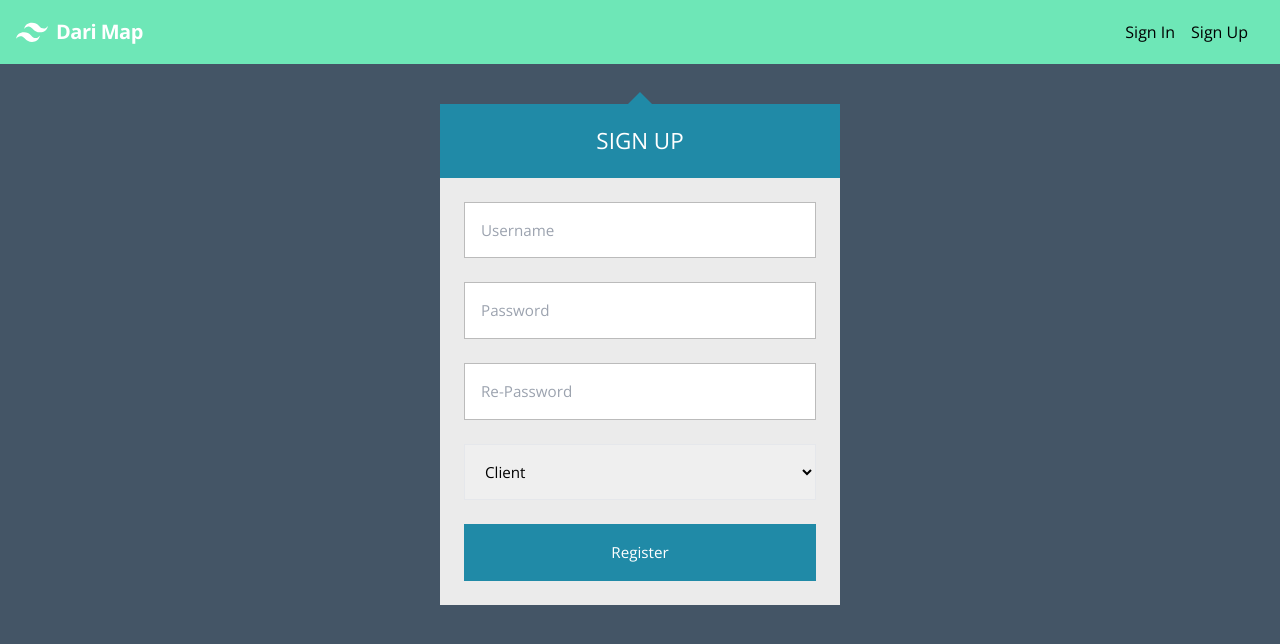
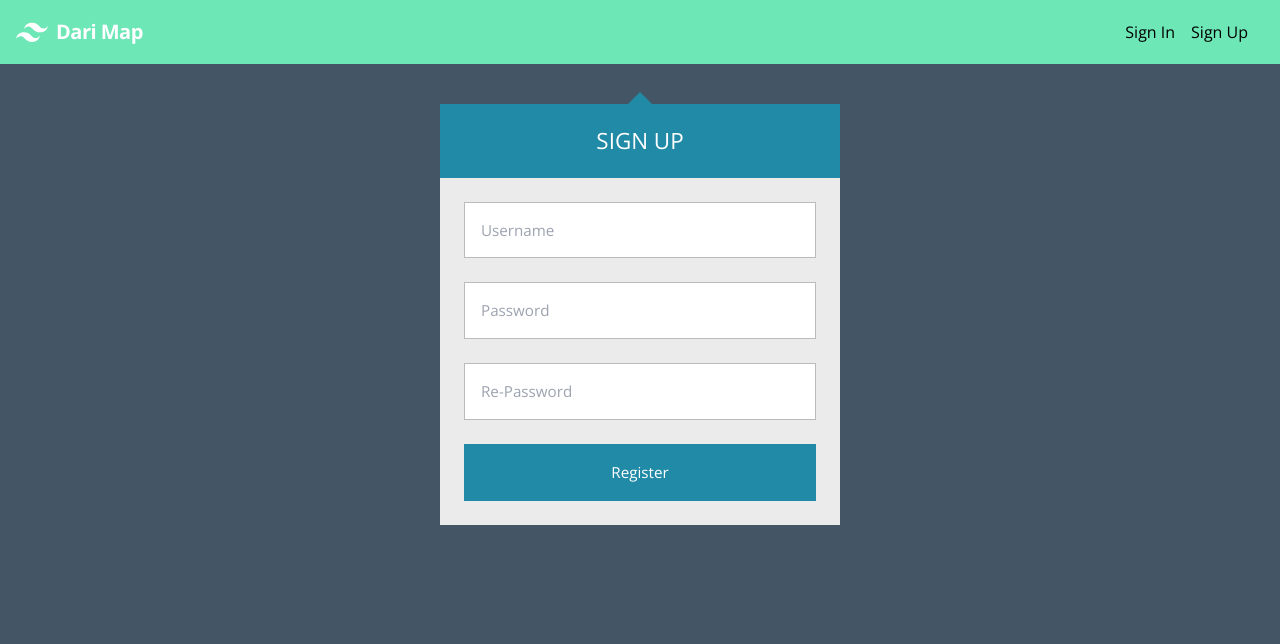
Before and after one commit to Studentfr/DariMap, a React (Create React App) app in the folder frontend/: page /register in a window 1280 px wide. Shown: the top 644 px of the page. Built offline with nearby package versions, Linux system fonts and the light colour scheme; no server answers.

Commit message:
changed: user can not create a pharmacy account

```diff
--- a/frontend/src/Components/Register/Register.js
+++ b/frontend/src/Components/Register/Register.js
@@ -12,12 +12,6 @@ function Register() {
                 <p><input type={"username"} placeholder={"Username"}/></p>
                 <p><input type={"password"} placeholder={"Password"}/></p>
                 <p><input type={"password"} placeholder={"Re-Password"}/></p>
-                <p>
-                    <select name={"roles"} id={"roles"}>
-                        <option value={"client"}>Client</option>
-                        <option value={"pharmacy"}>Pharmacy</option>
-                    </select>
-                </p>
                 <p><input type={"submit"} value={"Register"}/></p>
             </form>
         </div>
```
